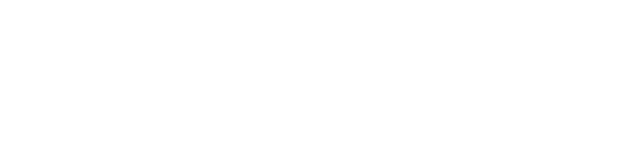
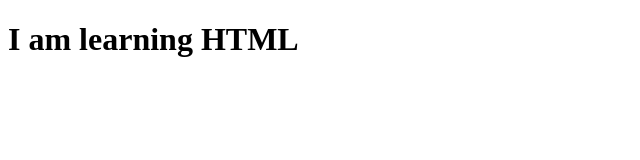
Before and after one commit to SunilITXpert/html-css, a plain HTML site: page index.html in a window 1280 px wide. Shown: the whole page, without its empty margins (0-640 px from the left). Drawn offline with Linux system fonts and the light colour scheme.

Commit message:
just trying to change for learning

```diff
--- a/index.html
+++ b/index.html
@@ -16,7 +16,7 @@
         <!--[if lt IE 7]>
             <p class="browsehappy">You are using an <strong>outdated</strong> browser. Please <a href="#">upgrade your browser</a> to improve your experience.</p>
         <![endif]-->
-
+        <h1>I am learning HTML</h1>
         <script src="" async defer></script>
     </body>
 </html>
```
